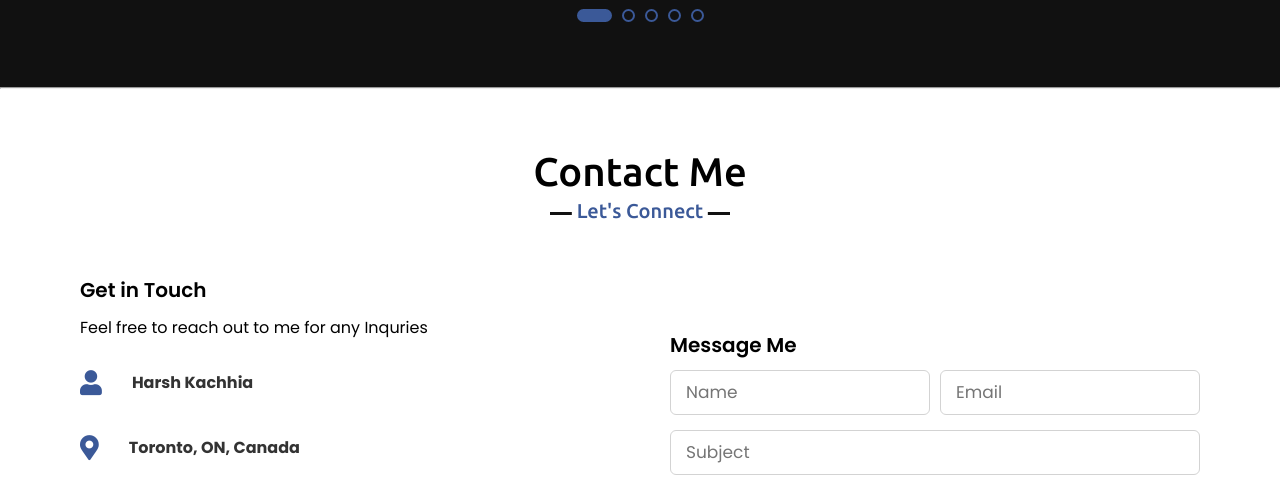
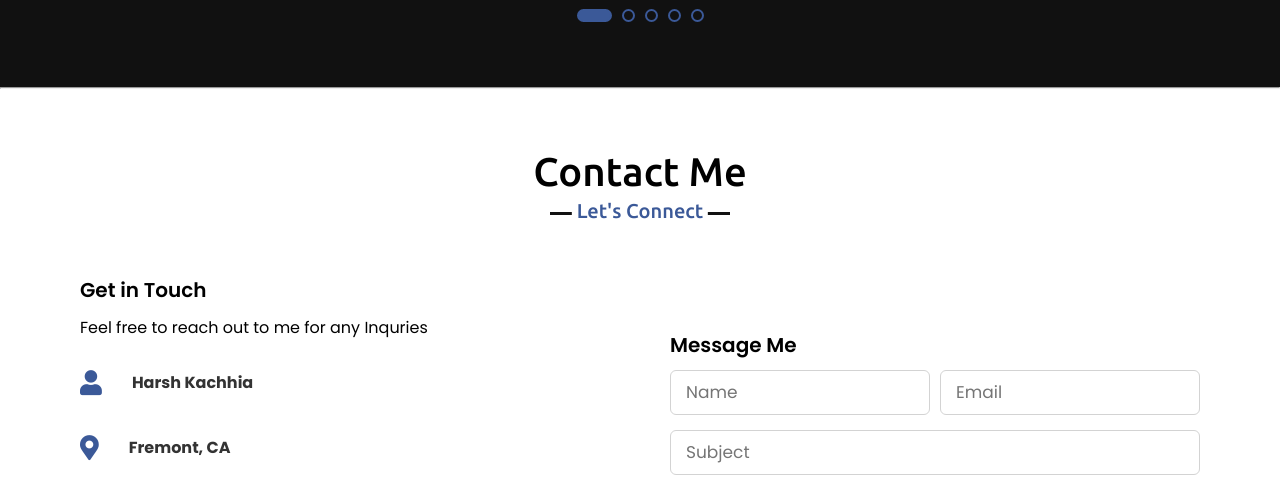
Before and after one commit to HarshKachhia/Portfolio-Website, a plain HTML site: page index.html in a window 1280 px wide. Shown: the part 4996-5483 px from the top of the page. Drawn offline with nearby package versions, Linux system fonts and the light colour scheme.

Commit message:
Update index.html

```diff
--- a/index.html
+++ b/index.html
@@ -523,7 +523,7 @@
                         <div class="row" id="Address">
                             <i class="fas fa-map-marker-alt"></i>
                             <div class="info">
-                                <div class="sub-title"><b>Toronto, ON, Canada</b></div>
+                                <div class="sub-title"><b>Fremont, CA</b></div>
                             </div>
                         </div>
                         <div class="row" id="LinkedIn">
```
